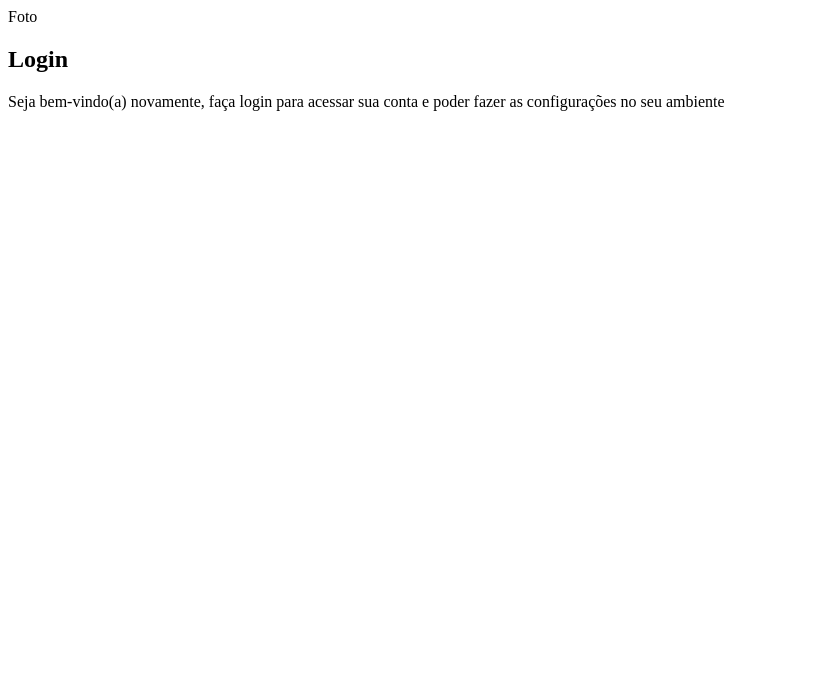
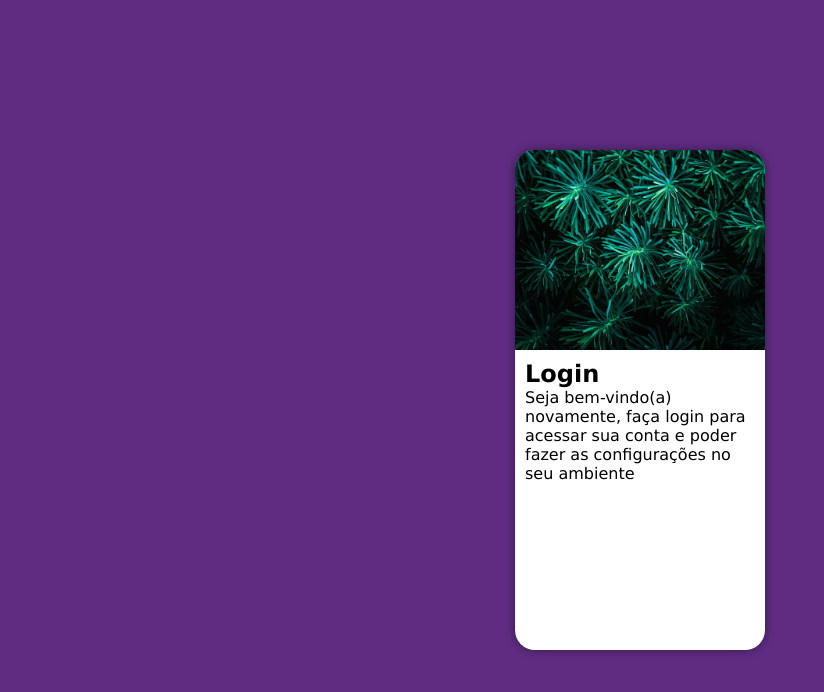
Before and after one commit to djleoreis-sudo/projeto-login, a plain HTML site: page index.html in a window 1280 px wide. Shown: the whole page, without its empty margins (0-824 px from the left). Drawn offline with Linux system fonts and the light colour scheme.

Commit message:
Alterei as configurações

```diff
--- a/index.html
+++ b/index.html
@@ -3,22 +3,66 @@
 <head>
     <meta charset="UTF-8">
     <meta name="viewport" content="width=device-width, initial-scale=1.0">
+    <link rel="style.sheet" href="estilos/style.css">
     <title>Tela de login</title>
+    <style>
+        *{
+    font-family: Verdana, Geneva, Tahoma, sans-serif;
+    padding: 0px;
+    margin: 0px;
+    box-sizing: border-box;
+}
+body, html{
+    background-color: #5f2c82;
+    height: 100vh;
+    width: 100vw;
+}
+main{
+    position: relative;
+    height: 100vh;
+    width: 100vw;
+}
+section#login{
+    background-color: white;
+    position: absolute;
+    top: 50%;
+    left: 50%;
+    transform: translate(-50%, -50%);
+    width: 250px;
+    height: 500px;
+    border-radius: 20px;
+    overflow: hidden;
+    box-shadow: 0px 0px 10px rgba(0, 0, 0, 0.452);
+}
+section#login > div#imagem {
+    display: block;
+    background: rgb(54, 52, 52) url(tela_login.jpg) no-repeat;
+    background-size: cover;
+    background-position: left bottom;
+    height: 200px;
+
+}
+section#login > div#formulario{
+    display: block;
+    padding: 10px;
+}
+</style>
 </head>
 <body>
     <main>
         <section id="login">
             <div id="imagem">
-                Foto
+
             </div>
             <div id="formulario">
                 <h1>Login</h1>
                 <p>Seja bem-vindo(a) novamente, faça login para acessar sua conta e poder
                     fazer as configurações no seu ambiente
                 </p>
-                <forM action="login.php" method="post">
+                <form>
 
-                </forM>
+                </form>
+
             </div>
 
         </section>
```
Also changed, not shown: tela_login.jpg (added).
